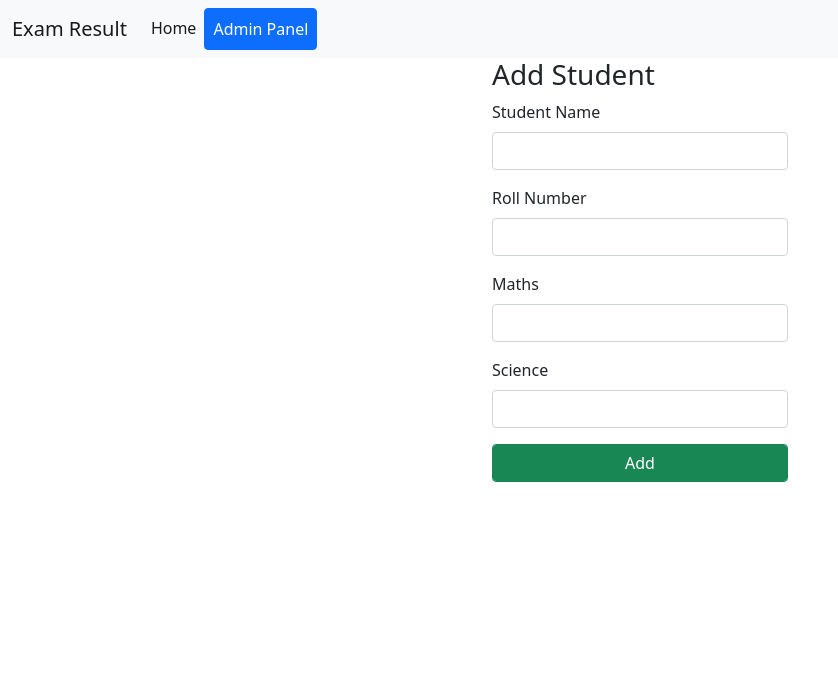
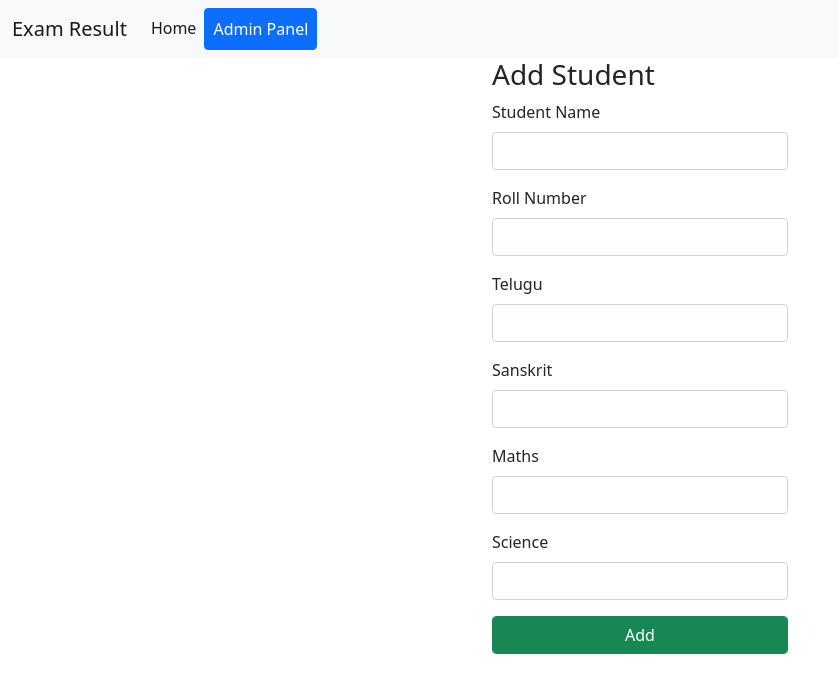
Before and after one commit to leelaprasad123456/examresults101, a Django app: page /add_student/ in a window 1280 px wide. Shown: the top 693 px of the page, without its empty margins (0-838 px from the left). Run offline with Django 4.2, Linux system fonts and the light colour scheme.

Commit message:
subjects adding

```diff
--- a/studentapp/models.py
+++ b/studentapp/models.py
@@ -5,6 +5,8 @@ from django.db import models
 class Student(models.Model):
     name = models.CharField(max_length=100)
     roll_no = models.IntegerField()
+    telugu=models.IntegerField(default=0)
+    sanskrit=models.IntegerField(default=0)
     maths = models.IntegerField(default=0)
     science = models.IntegerField(default=0)
     total = models.IntegerField(default=0)
--- a/studentapp/views.py
+++ b/studentapp/views.py
@@ -9,36 +9,37 @@ def index(request):
     return render(request,'index.html')
 
 def result(request):
-    if request.method== 'POSt':
-        rollNo = int(request.POST['roll_no'])
+    if request.method=='POST':
+        rollNo=int(request.POST['roll_no'])
         student=Student.objects.get(roll_no=rollNo)
-
+        telugu=student.telugu
+        sanskrit=student.sanskrit
         maths=student.maths
         science=student.science
-        total=maths+science
+        total=telugu+sanskrit+maths+science
         percent=total/400*100
-        if(percent>90):
-            status='O Grade'
-        elif(percent>80):
-            status='A Grade'
-        elif(percent>70):
-            status='B Grade'
-        elif(percent>60):
-            status='C Grade'
-        elif(percent>50):
-            status='D Grade'
-        elif(percent<40):
-            status='Fail'
-        else:
-            status='suplimentary mukyam bigilu '
+        if percent>90:
+            status='S grade'
+        elif percent>80:
+            status='A grade'
+        elif percent>70:
+            status='B grade'
+        elif percent>60:
+            status='C grade'
+        elif percent>50:
+            status='D grade'
+        else :
+            status='fail apply for supplimentary'
         params={
             'roll_no': rollNo,
-            'name'   :student.name,
-
+            'name':student.name,
+            'telugu':telugu,
+            'sanskrit':sanskrit,
             'maths':maths,
             'science':science,
+            'total':total,
             'percent':percent,
-            'status':status,
+            'status':status
        }
         return render(request, 'result.html', params)
     else:
@@ -61,10 +62,10 @@ def admin_panel(request):
             if request.method == 'POST':
                 user_name = request.POST['uname']
                 pass_word = request.POST['pwd']
-                if user_name == 'admin' and pass_word == 'admin123':
+                if user_name == 'krishna' and pass_word == 'prasad123':
                     request.session['user'] = user_name
                     students = Student.objects.all()
-                    params = {'students': students}
+                    params = {'students':students}
                     return render(request, 'admin_panel.html', params)
                 else:
                     return render(request, 'admin-login.html')
@@ -86,13 +87,15 @@ def edit_confirm(request, id):
             get_stu = Student.objects.get(id=id)
             get_stu.name = request.POST['sname']
             get_stu.roll_no = request.POST['roll-no']
-
+            get_stu.telugu = request.POST['telugu']
+            get_stu.sanskrit= request.POST['sanskrit']
             get_stu.maths = request.POST['maths']
             get_stu.science = request.POST['science']
-            total =  int(request.POST['maths']) + int(
-                request.POST['science'])
+            total = int(request.POST['telugu'])+int(request.POST['sanskrit'])+int(request.POST['maths']) + int(
+                    request.POST['science'])
             get_stu.total = total
             get_stu.percent = total / 4
+
             get_stu.save()
             return redirect('/admin_panel')
         else:
@@ -106,17 +109,18 @@ def add_student(request):
     return render(request,'add_student.html')
 def add_confirm(request):
     if request.method == 'POST':
-       sname = request.POST['sname']
-       roll_no = request.POST['roll-no']
-
-       maths = int(request.POST['maths'])
-       science = int(request.POST['science'])
-       total = maths + science
-       percent = total / 400 * 100
-       add_student = Student.objects.create(name=sname,roll_no=roll_no,
-                     maths=maths,science=science,
-                     total=total,perecent=percent)
-       add_student.save()
-       return redirect('/admin_panel')
+        sname = request.POST['sname']
+        roll_no = request.POST['roll-no']
+        telugu = int(request.POST['telugu'])
+        sanskrit= int(request.POST['sanskrit'])
+        maths= int(request.POST['maths'])
+        science = int(request.POST['science'])
+        total = telugu+sanskrit+maths+science
+        percent = total/400*100
+        add_student = Student.objects.create(name=sname,roll_no=roll_no,
+                        telugu=telugu,sanskrit=sanskrit,maths=maths,science=science,
+                        total=total,percent=percent,)
+        add_student.save()
+        return redirect('/admin_panel')
     else:
         return redirect('/admin_panel')
--- a/templates/add_student.html
+++ b/templates/add_student.html
@@ -17,6 +17,14 @@ Add Student
             <label for="roll-no" class="form-label">Roll Number</label>
             <input type="text" class="form-control" name="roll-no" >
         </div>
+        <div class="mb-3">
+            <label for="telugu" class="form-label">Telugu</label>
+            <input type="number" class="form-control" name="telugu">
+        </div>
+        <div class="mb-3">
+            <label for="sanskrit" class="form-label">Sanskrit</label>
+            <input type="number" class="form-control" name="sanskrit">
+        </div>
 
         <div class="mb-3">
             <label for="maths" class="form-label">Maths</label>
--- a/templates/admin_panel.html
+++ b/templates/admin_panel.html
@@ -13,7 +13,8 @@
         <tr>
             <th scope="col">Roll No.</th>
             <th scope="col">Name</th>
-
+            <th scope="col">Telugu</th>
+            <th scope="col">Sanskrit</th>
             <th scope="col">Maths</th>
             <th scope="col">Science</th>
             <th scope="col">Total Marks</th>
@@ -27,7 +28,8 @@
         <tr>
             <th scope="row">{{s.roll_no}}</th>
             <td>{{s.name}}</td>
-
+            <td>{{s.telugu}}</td>
+            <td>{{s.sanskrit}}</td>
             <td>{{s.maths}}</td>
             <td>{{s.science}}</td>
             <td>{{s.total}}</td>
```
Also changed, not shown: templates/edit.html (+8 -0 lines), templates/result.html (+8 -4 lines), db.sqlite3, studentapp/migrations/0001_initial.py (deleted), studentapp/migrations/0002_rename_perecent_student_percent.py (deleted), studentapp/migrations/__init__.py (deleted).
